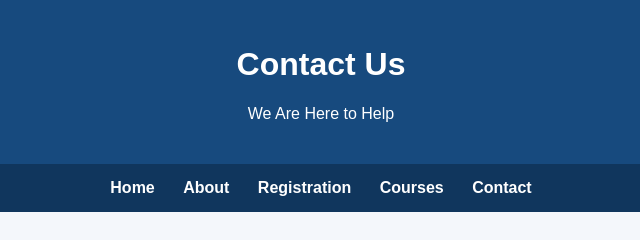
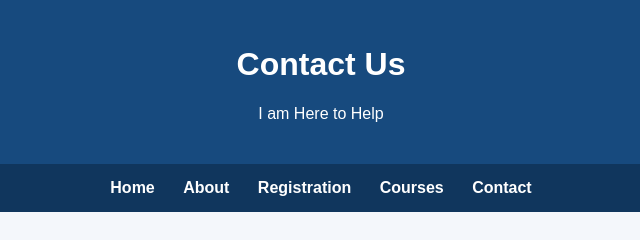
Before and after one commit to manishasenthil26/Student-Management-Portal, a plain HTML site: page contact.html in a window 1280 px wide. Shown: the top 240 px of the page, 319-959 px from the left. Drawn offline with Linux system fonts and the light colour scheme.

Commit message:
Update contact page content

```diff
--- a/contact.html
+++ b/contact.html
@@ -10,7 +10,7 @@
 
 <header>
     <h1>Contact Us</h1>
-    <p>We Are Here to Help</p>
+    <p>I am Here to Help</p>
 </header>
 
 <nav>
```
